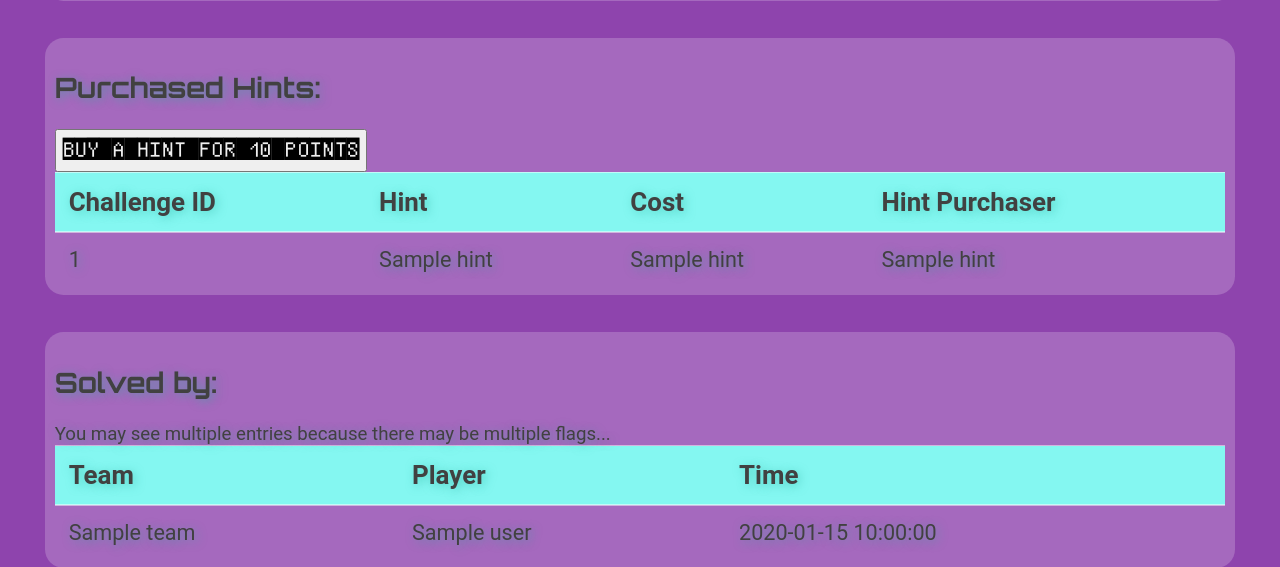
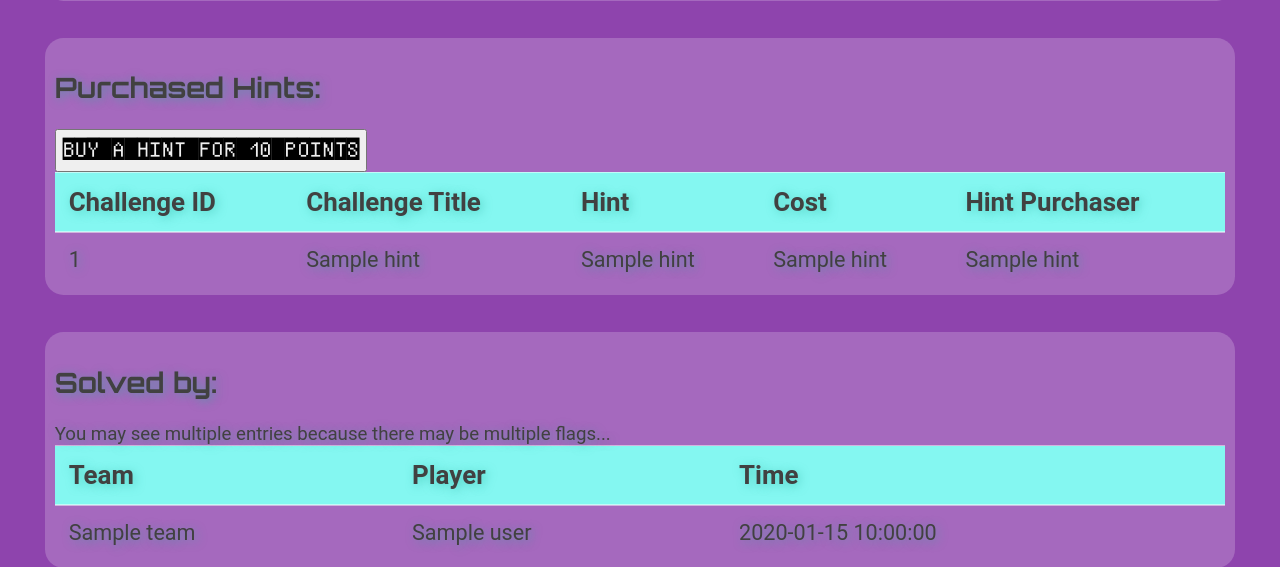
Before and after one commit to ShyftXero/byoctf_discord, a Flask app: template templates/scoreboard/chall.html in a window 1280 px wide. Shown: the part 1307-1874 px from the top of the page. Run offline with Flask 3, Linux system fonts and the light colour scheme; the template is opened without the code that fills it: most values are stand-ins (such as "Sample title", 1, 10 or a date in 2020); parts of the project's set-up code (start-up, migrations or seed data) failed here and were passed over; some libraries are stand-ins or nearby versions; some web fonts are replaced.

Commit message:
Fix for hint table on challenge view page

```diff
--- a/templates/scoreboard/chall.html
+++ b/templates/scoreboard/chall.html
@@ -63,6 +63,7 @@
 			<table class="table sortable">
 					<thead>
 						<td>Challenge ID</td>
+						<td>Challenge Title</td>
 						<td>Hint</td>
 						<td>Cost</td>
 						<td>Hint Purchaser</td>
@@ -74,6 +75,7 @@
 							<td>{{hint[1]}}</td>
 							<td>{{hint[2]}}</td>
 							<td>{{hint[3]}}</td>
+							<td>{{hint[4]}}</td>
 						</tr>
 					{% endfor %}
 				</tbody>
```
